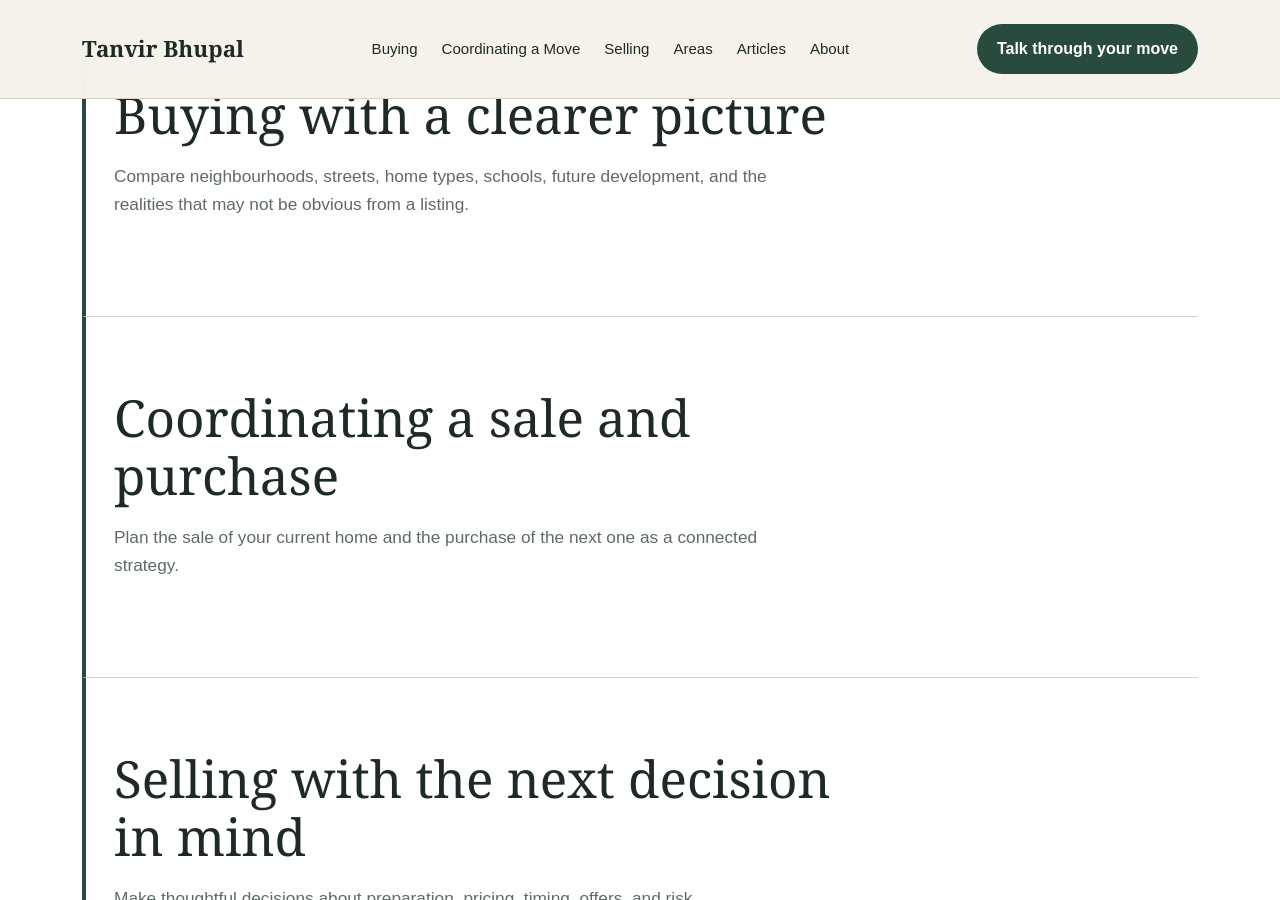
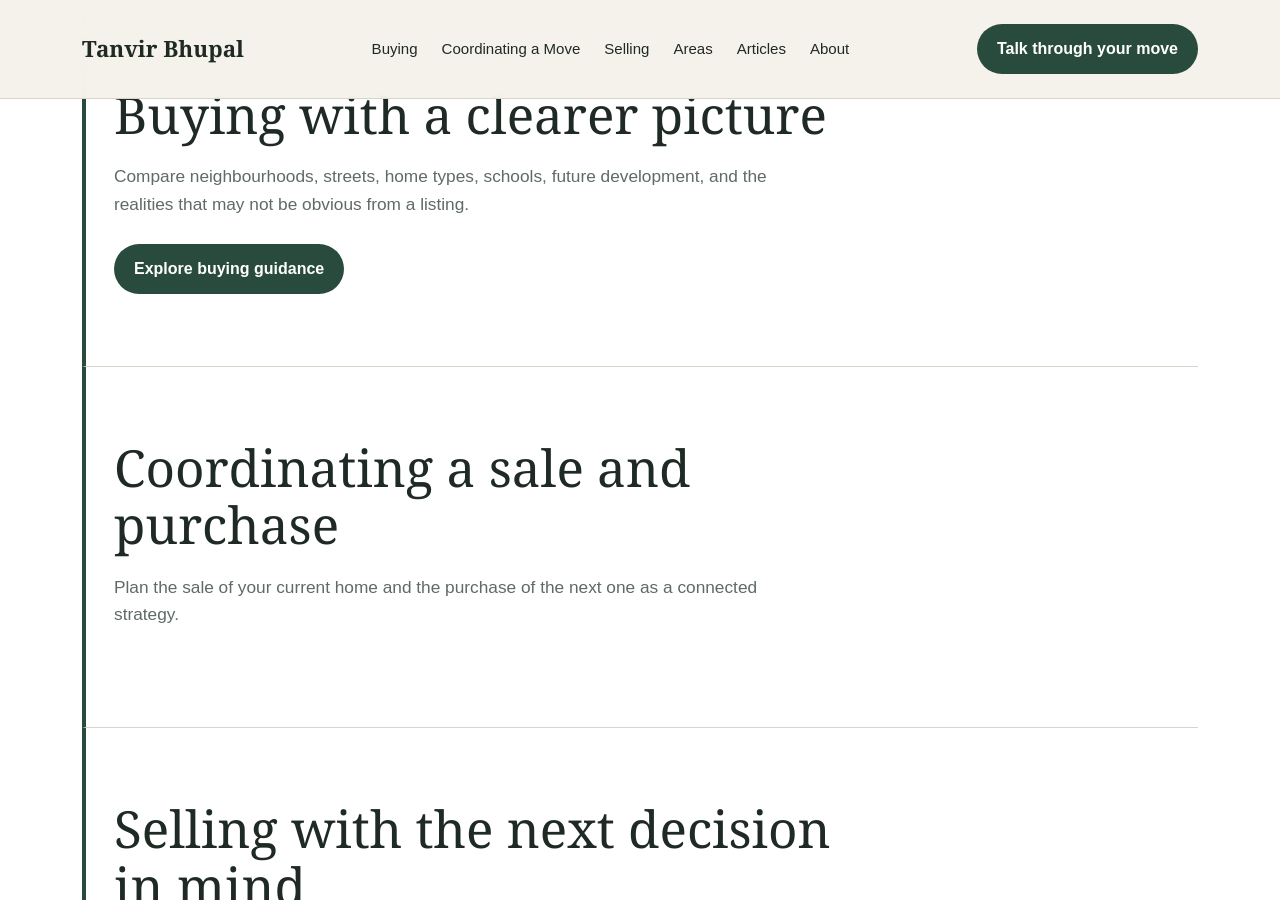
Before and after one commit to gvancouverhomes/tanvirbhupal-website, a Jekyll site: the page built from index.html, in a window 1280 px wide and 900 px high, scrolled down 947 px. Built offline with Jekyll 4.4.1, drawn with Linux system fonts in a browser that asks for light colours; some of the changed lines change nothing that is shown.

Commit message:
Convert homepage to Jekyll layout
Use the shared default layout while preserving the scrolling homepage structure and linking the Buying section to its dedicated page.

```diff
--- a/index.html
+++ b/index.html
@@ -1,38 +1,10 @@
-<!DOCTYPE html>
-<html lang="en">
-<head>
-  <meta charset="UTF-8">
-  <meta name="viewport" content="width=device-width, initial-scale=1.0">
+---
+layout: default
+title: Real Estate Advisor
+description: Practical real estate guidance for buyers, sellers, and families moving to Fleetwood, Tynehead, and Fraser Heights.
+permalink: /
+---
 
-  <title>Tanvir Bhupal | Real Estate Advisor</title>
-
-  <meta
-    name="description"
-    content="Practical real estate guidance for buyers, sellers, and families moving to Fleetwood, Tynehead, and Fraser Heights."
-  >
-
-  <link rel="stylesheet" href="styles.css">
-</head>
-
-<body>
-<header>
-  <div class="header-inner">
-    <a href="index.html">Tanvir Bhupal</a>
-
-    <nav>
-      <a href="#buying">Buying</a>
-      <a href="#coordinating">Coordinating a Move</a>
-      <a href="#selling">Selling</a>
-      <a href="#areas">Areas</a>
-      <a href="#articles">Articles</a>
-      <a href="#about">About</a>
-    </nav>
-
-    <a href="#contact">Talk through your move</a>
-  </div>
-</header>
-
-  <main>
 <section>
   <p>Fleetwood · Tynehead · Fraser Heights</p>
 
@@ -51,6 +23,8 @@
   <p>
     Compare neighbourhoods, streets, home types, schools, future development, and the realities that may not be obvious from a listing.
   </p>
+
+  <a href="{{ '/buying/' | relative_url }}">Explore buying guidance</a>
 </section>
 
 <section id="coordinating">
@@ -100,12 +74,3 @@
     Start with a relaxed conversation about where you are, what you are considering, and what needs to be figured out.
   </p>
 </section>
-  </main>
-
-  <footer>
-    <p>Tanvir Bhupal, Real Estate Advisor</p>
-    <p>eXp Realty</p>
-    <p>Not intended to solicit clients currently under contract.</p>
-  </footer>
-</body>
-</html>
```
Lines whose indentation alone changed are shown as unchanged.
